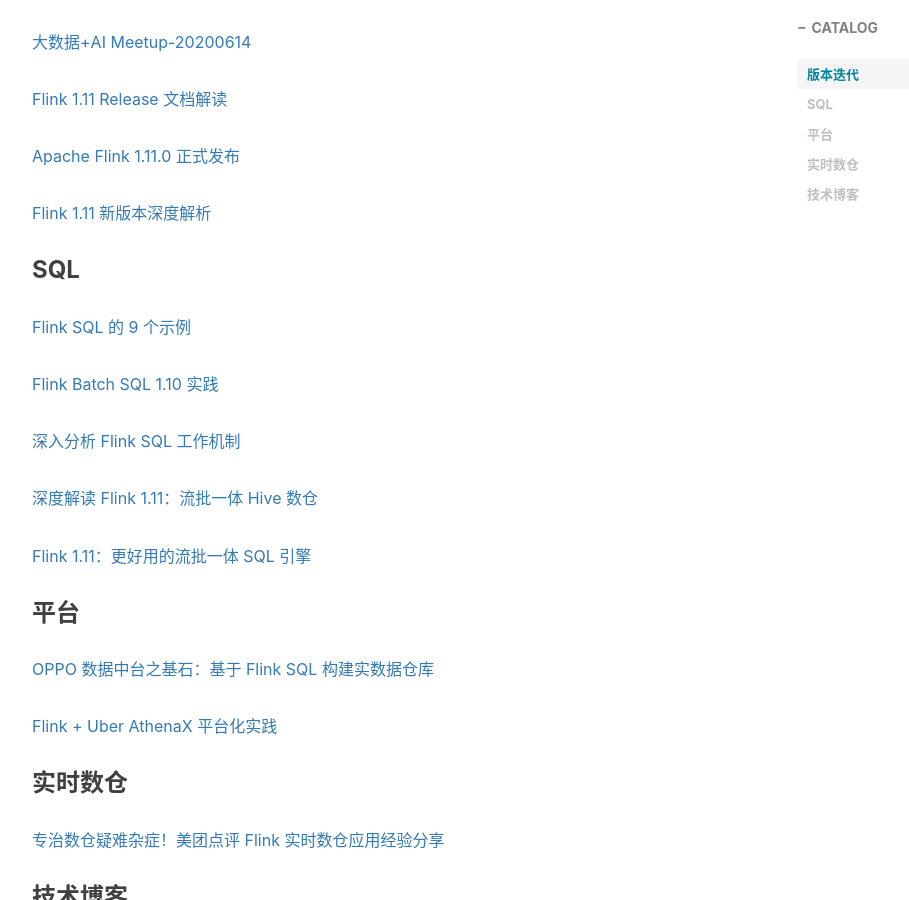
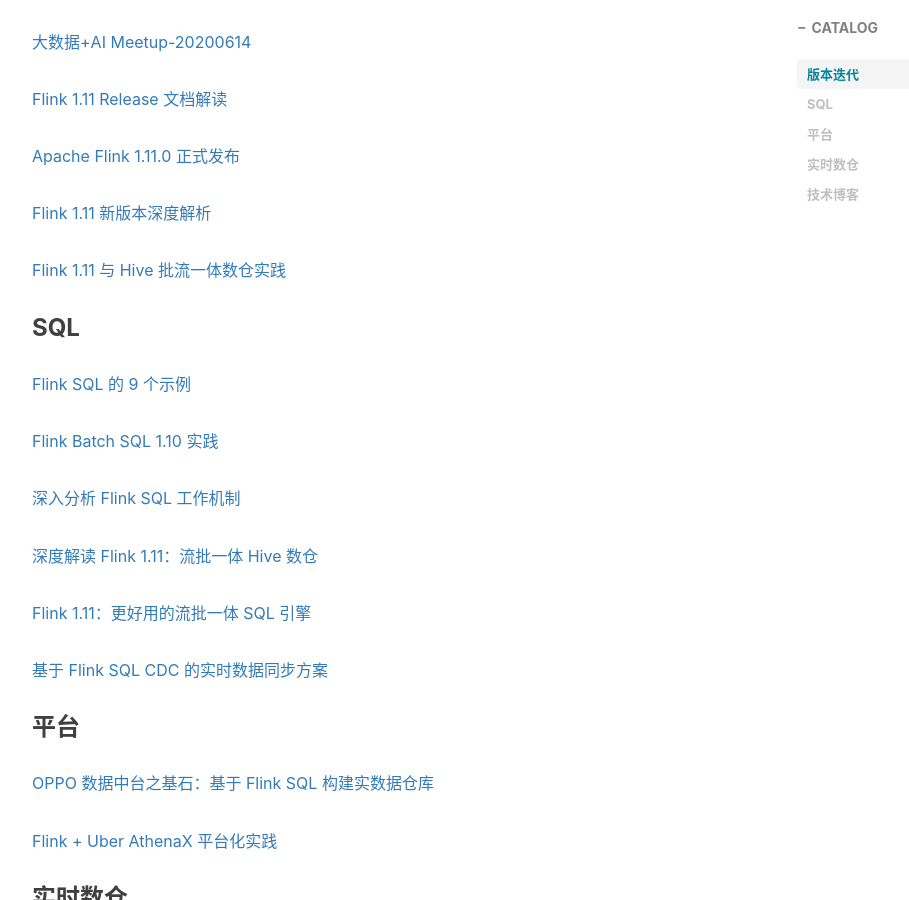
Before and after one commit to vendanner/vendanner.github.io, a Jekyll site: the page built from _posts/2020-06-08-Flink 学习资料.md, in a window 1280 px wide and 900 px high, scrolled down 763 px. Shown: the whole window, without its empty margins (233-1142 px from the left). Built offline with Jekyll 4.4.1, drawn with Linux system fonts in a browser that asks for light colours; nearby versions of some CDN libraries; comment, search, counter and statistics services are not loaded.

Commit message:
Update 2020-06-08-Flink 学习资料.md

```diff
--- a/_posts/2020-06-08-Flink 学习资料.md
+++ b/_posts/2020-06-08-Flink 学习资料.md
@@ -31,6 +31,8 @@
 
 [Flink 1.11 新版本深度解析](https://files.alicdn.com/tpsservice/05602a95596abfcaa50e984fbdd8b722.pdf)
 
+[Flink 1.11 与 Hive 批流一体数仓实践](https://mp.weixin.qq.com/s/lTppoIeNTvDt8fJdOaexTQ)
+
 ### SQL
 
 [Flink SQL 的 9 个示例](https://mp.weixin.qq.com/s/HMGOl2YmWBDo4uYfgu7l8w)
@@ -42,6 +44,8 @@
 [深度解读 Flink 1.11：流批一体 Hive 数仓](https://zhuanlan.zhihu.com/p/145194576)
 
 [Flink 1.11：更好用的流批一体 SQL 引擎](https://mp.weixin.qq.com/s/DORmgF0zuR0izOxDFTm__Q)
+
+[基于 Flink SQL CDC 的实时数据同步方案](https://mp.weixin.qq.com/s/QNJlacBUlkMT7ksKKSNa5Q)
 
 ### 平台
 
```
